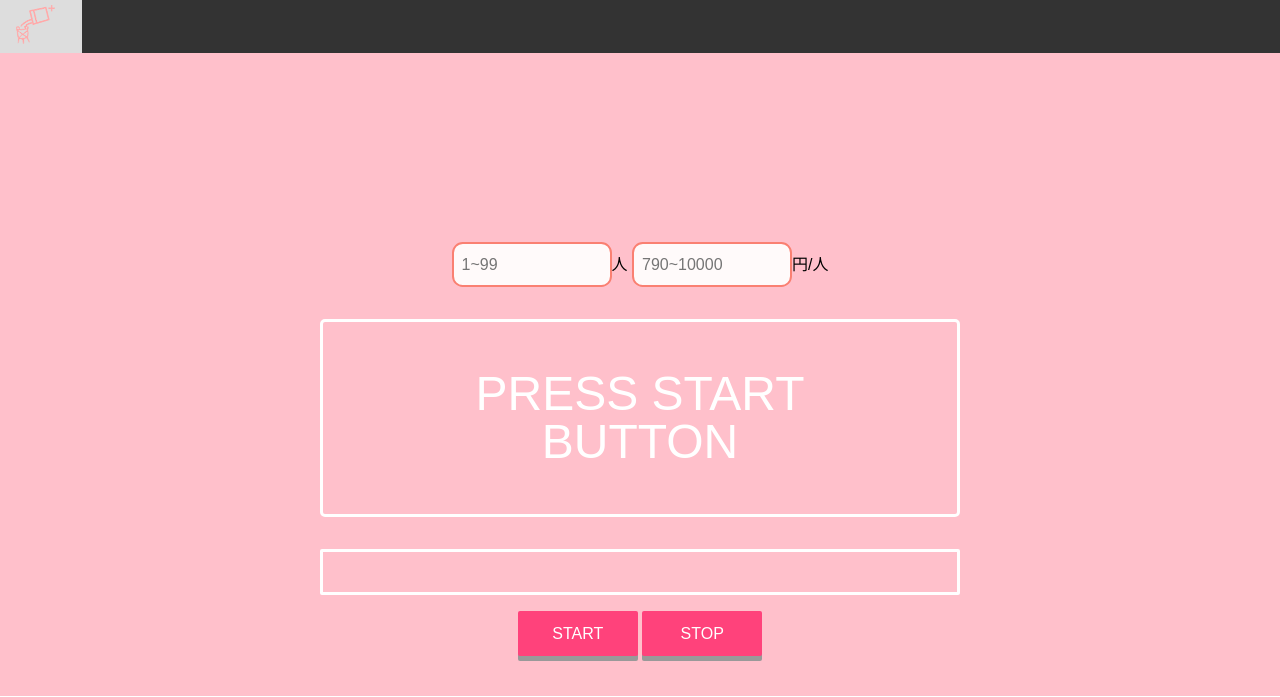
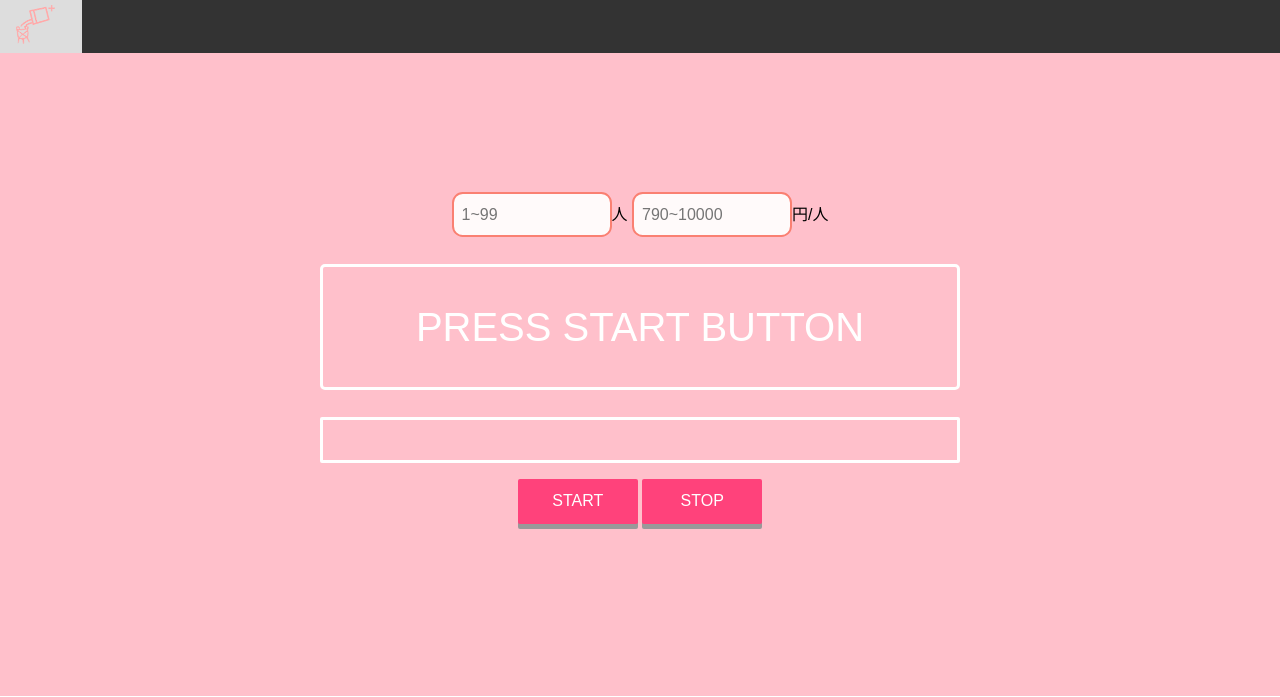
Before and after one commit to zakanwang/GMKRKapp, a PHP site: page / in a window 1280 px wide. Shown: the top 697 px of the page. Run offline with PHP 8.4, Linux system fonts and the light colour scheme; some libraries are stand-ins or nearby versions.

Commit message:
change font size in the timer section

```diff
--- a/css/style.css
+++ b/css/style.css
@@ -123,18 +123,18 @@ label {
   height: 50%;
   margin: auto;
   position: absolute;
-  top: 100px; left: 0; bottom: 0; right: 0;
+  top: 0; left: 0; bottom: 0; right: 0;
   text-align: center;
   text-transform: uppercase;
 }
 
 /* This is the main heading that appears on the blue section */
 .splash-head {
-  font-size: 20px;
+  font-size: 250%;
   font-weight: bold;
   color: white;
   border: 3px solid white;
-  padding: 1em 1.6em;
+  padding: 1em 1em;
   font-weight: 100;
   border-radius: 5px;
   line-height: 1em;
@@ -149,6 +149,15 @@ label {
   font-weight: 100;
   border-radius: 2px;
   line-height: .5em;
+}
+
+#timer2 {
+  font-size: 200%;
+}
+
+#money2 {
+  color: red;
+  font-size: 200%;
 }
 
 /* This is the subheading that appears on the blue section */
@@ -401,7 +410,7 @@ label {
 @media (min-width: 78em) {
   /* We increase the header font size even more */
   .splash-head {
-      font-size: 300%;
+      font-size: 250%;
   }
 }
 
@@ -438,8 +447,3 @@ label {
 .r4{
   color:red;
 }
-
-#money2 {
-  color: red;
-  font-size: 40px;
-}
--- a/js/watch.js
+++ b/js/watch.js
@@ -66,7 +66,7 @@ let s = 0;
         }
 
         //timer.textContent = h + ':' + m + ':' + s;
-        document.getElementById("timer").innerHTML = h + ':' + m + ':' + s;
+        document.getElementById("timer").innerHTML = "<span id='timer2'>" + h + ':' + m + ':' + s + "</span>";
         document.getElementById("realTimeCost").innerHTML = "現在の会議コスト：" + "<span id='money2'>" + money + "</span>円";
 
     }
```
